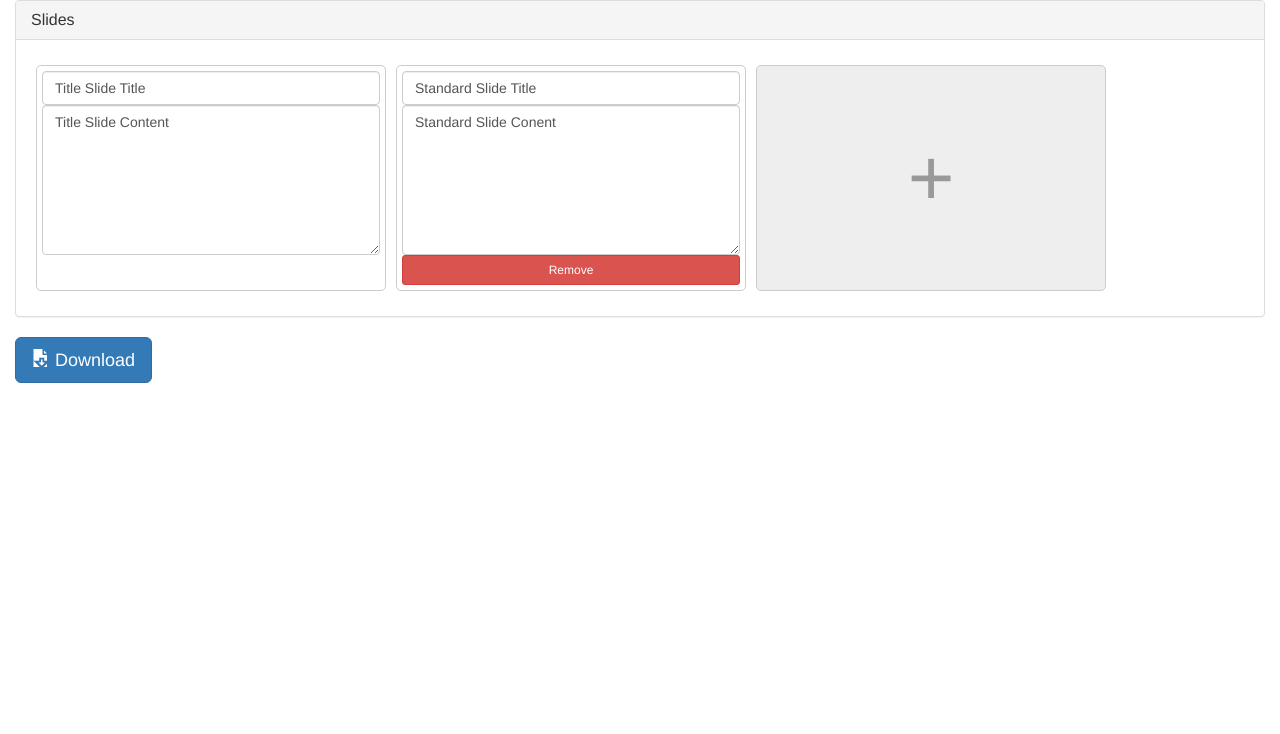
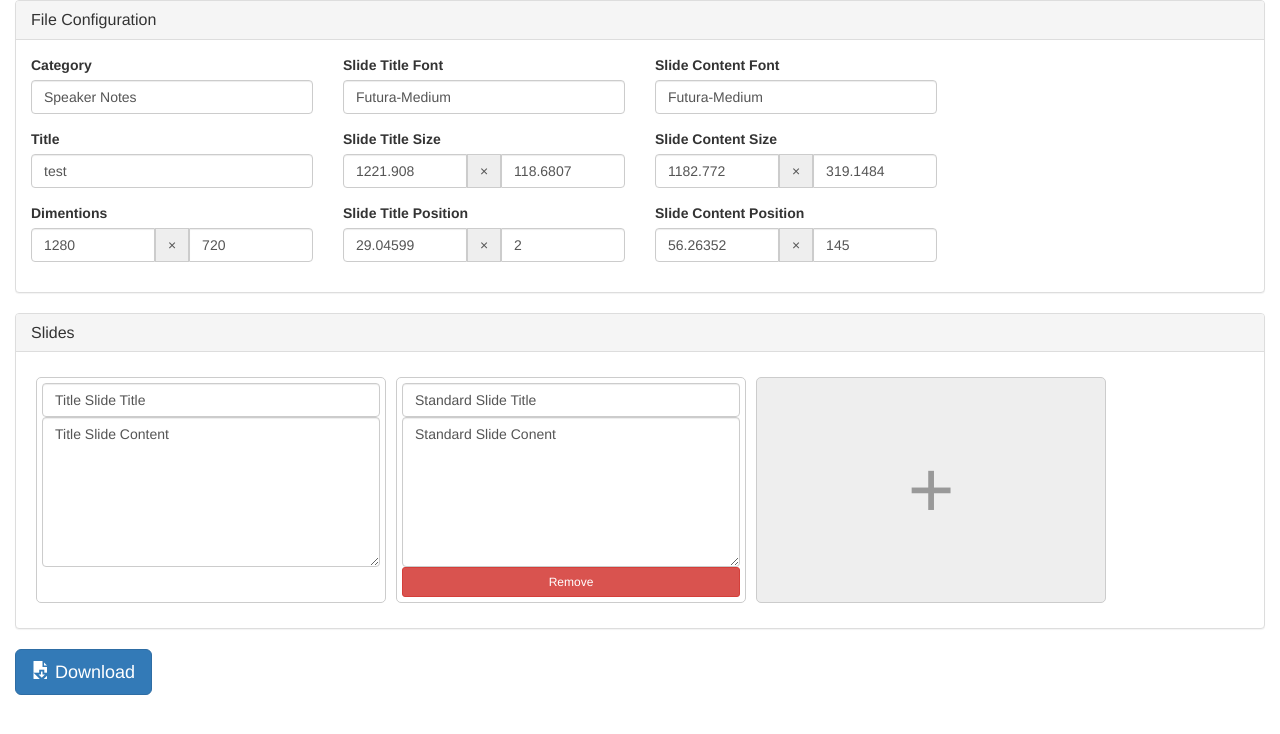
Before and after one commit to ChrisMBarr/txt-to-pro-presenter, a website: page index.htm in a window 1280 px wide. Drawn offline with nearby package versions, Linux system fonts and the light colour scheme.

Commit message:
Expose basic config in UI

```diff
--- a/app/main.tmpl.htm
+++ b/app/main.tmpl.htm
@@ -1,7 +1,75 @@
 <section ng-controller="mainController as vm">
 
-    <div id="options">
-
+    <div class="panel panel-default">
+        <div class="panel-heading">
+            <h3 class="panel-title">File Configuration</h3>
+        </div>
+        <div class="panel-body">
+            <div class="row">
+                <div class="col-sm-6 col-md-4 col-lg-3">
+                    <div class="form-group">
+                        <label for="config-category">Category</label>
+                        <input type="text" id="config-category" class="form-control" ng-model="vm.fileConfig.category">
+                    </div>
+                    <div class="form-group">
+                        <label for="config-title">Title</label>
+                        <input type="text" id="config-title" class="form-control" ng-model="vm.fileConfig.title">
+                    </div>
+                    <div class="form-group">
+                        <label for="config-dimentions-w">Dimentions</label>
+                        <div class="input-group">
+                            <input type="text" id="config-dimentions-w" placeholder="width" class="form-control" ng-model="vm.fileConfig.width">
+                            <span class="input-group-addon">&times;</span>
+                            <input type="text" id="config-dimentions-h" placeholder="height" class="form-control" ng-model="vm.fileConfig.height">
+                        </div>
+                    </div>
+                </div>
+                <div class="col-sm-6 col-md-4 col-lg-3">
+                    <div class="form-group">
+                        <label for="config-title-font">Slide Title Font</label>
+                        <input type="text" id="config-title-font" class="form-control" ng-model="vm.fileConfig.displayElementConfigs.slideTitle.fontName">
+                    </div>
+                    <div class="form-group">
+                        <label for="config-title-size-w">Slide Title Size</label>
+                        <div class="input-group">
+                            <input type="text" id="config-title-size-w" placeholder="width" class="form-control" ng-model="vm.fileConfig.displayElementConfigs.slideTitle.width">
+                            <span class="input-group-addon">&times;</span>
+                            <input type="text" id="config-title-size-h" placeholder="height" class="form-control" ng-model="vm.fileConfig.displayElementConfigs.slideTitle.height">
+                        </div>
+                    </div>
+                    <div class="form-group">
+                        <label for="config-title-pos-x">Slide Title Position</label>
+                        <div class="input-group">
+                            <input type="text" id="config-title-pos-x" placeholder="X" class="form-control" ng-model="vm.fileConfig.displayElementConfigs.slideTitle.posX">
+                            <span class="input-group-addon">&times;</span>
+                            <input type="text" id="config-title-pos-y" placeholder="Y" class="form-control" ng-model="vm.fileConfig.displayElementConfigs.slideTitle.posY">
+                        </div>
+                    </div>
+                </div>
+                <div class="col-sm-6 col-md-4 col-lg-3">
+                    <div class="form-group">
+                        <label for="config-content-font">Slide Content Font</label>
+                        <input type="text" id="config-content-font" class="form-control" ng-model="vm.fileConfig.displayElementConfigs.slideContent.fontName">
+                    </div>
+                    <div class="form-group">
+                        <label for="config-content-size-w">Slide Content Size</label>
+                        <div class="input-group">
+                            <input type="text" id="config-content-size-w" placeholder="width" class="form-control" ng-model="vm.fileConfig.displayElementConfigs.slideContent.width">
+                            <span class="input-group-addon">&times;</span>
+                            <input type="text" id="config-content-size-h" placeholder="height" class="form-control" ng-model="vm.fileConfig.displayElementConfigs.slideContent.height">
+                        </div>
+                    </div>
+                    <div class="form-group">
+                        <label for="config-content-pos-x">Slide Content Position</label>
+                        <div class="input-group">
+                            <input type="text" id="config-content-pos-x" placeholder="X" class="form-control" ng-model="vm.fileConfig.displayElementConfigs.slideContent.posX">
+                            <span class="input-group-addon">&times;</span>
+                            <input type="text" id="config-content-pos-y" placeholder="Y" class="form-control" ng-model="vm.fileConfig.displayElementConfigs.slideContent.posY">
+                        </div>
+                    </div>
+                </div>
+            </div>
+        </div>
     </div>
 
     <div class="panel panel-default">
```
